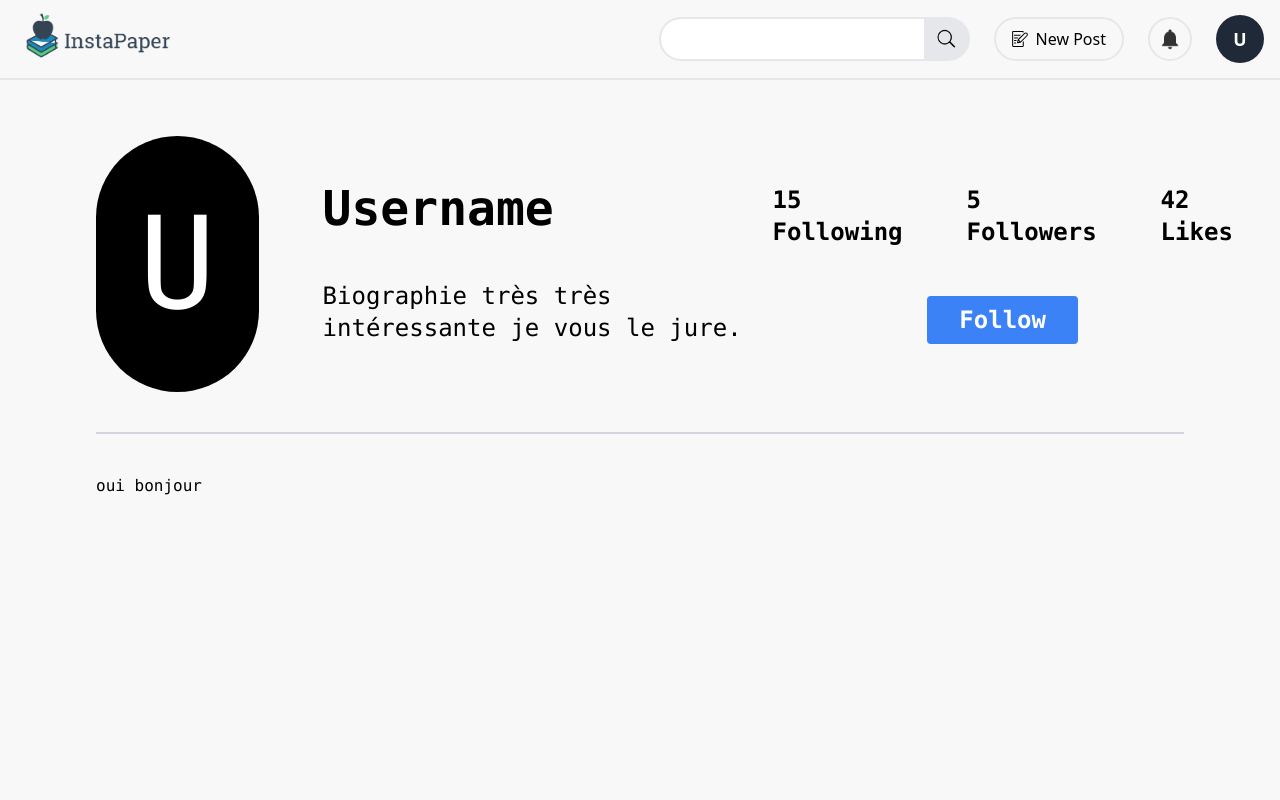
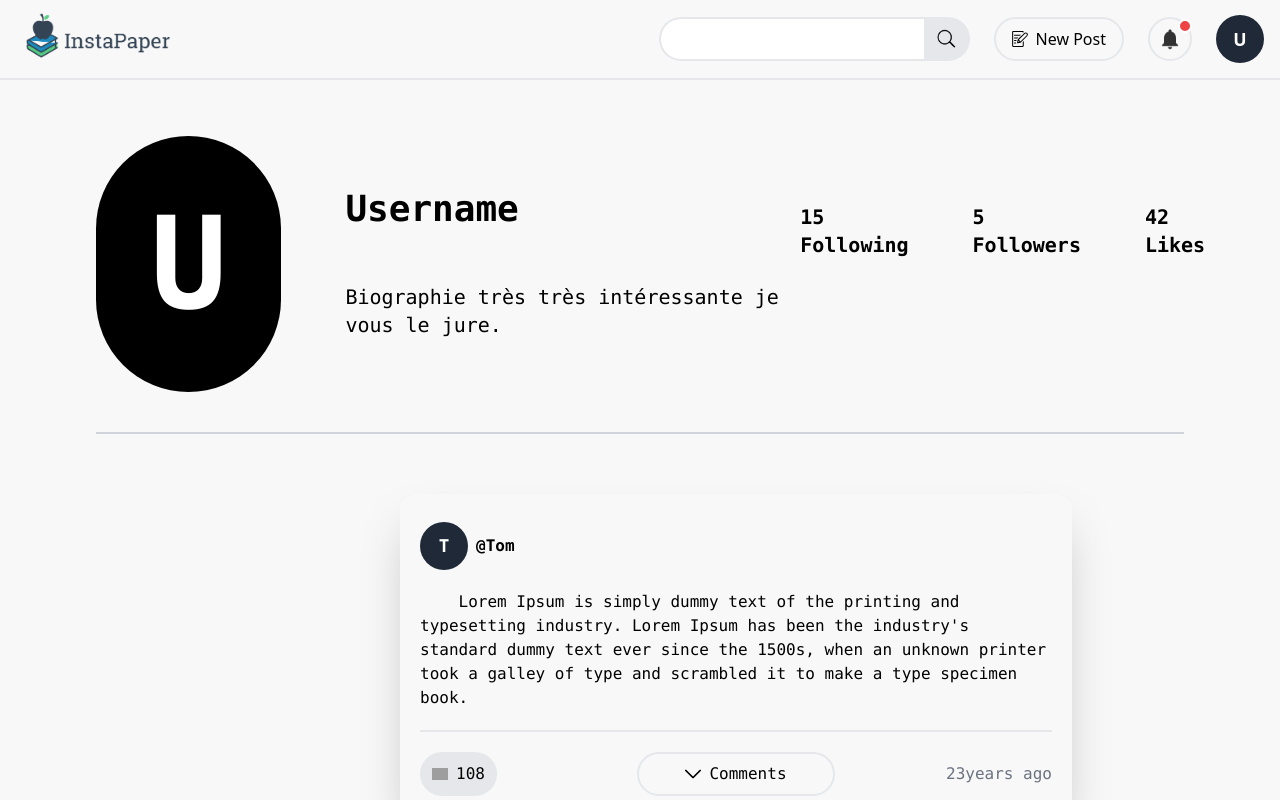
Before and after one commit to luannbertaud/GLO-2005-H23, a Next.js app in the folder sources/frontend/: page /profile in a window 1280 px wide. Shown: the top 800 px of the page. Built offline with nearby package versions, Linux system fonts and the light colour scheme; grey boxes are pictures that could not be loaded.

Commit message:
importing CitationCard to profile

```diff
--- a/sources/frontend/app/profile/page.tsx
+++ b/sources/frontend/app/profile/page.tsx
@@ -1,4 +1,5 @@
 import styles from "../page.module.css";
+import CitationCard from "@/components/CitationCard";
 
 export default function Home() {
   return (
@@ -6,36 +7,40 @@ export default function Home() {
       <div className="w-full -mt-10 font-mono">
         <div className="flex flex-row">
           <div className="bg-black rounded-full w-64 h-64 flex items-center justify-center mr-16">
-            <span className="text-white text-9xl font-medium">U</span>
+            <span className="text-white text-9xl font-bold">U</span>
           </div>
           <div className="flex flex-row mr-10">
             <div className="flex flex-col justify-evenly">
-              <p className="text-5xl font-semibold">
+              <p className="text-4xl font-semibold">
                 Username
               </p>
-              <p className="text-2xl">
+              <p className="text-xl">
                 Biographie très très intéressante je vous le jure.
               </p>
             </div>
           </div>
           <div className="flex flex-row w-1/3 justify-center">
             <div className="flex flex-col justify-evenly">
-              <div className="flex flex-row space-x-16 text-2xl font-semibold">
+              <div className="flex flex-row space-x-16 text-xl font-semibold">
                 <p>15 Following</p>
                 <p>5 Followers</p>
                 <p>42 Likes</p>
               </div>
               <div className="flex justify-center">
-                  <button className="bg-blue-500 hover:bg-blue-600 active:bg-blue-700 text-white text-2xl font-bold py-2 px-8 rounded">
+                  {/* <button className="bg-blue-500 hover:bg-blue-600 active:bg-blue-700 text-white text-2xl font-bold py-2 px-8 rounded">
                     Follow
-                  </button>
+                  </button> */}
               </div>
             </div>
           </div>
         </div>
         <div className="border border-gray-300 my-10"></div>
-        <div>
-          oui bonjour
+        <div className="grid grid-row-1 gap-12 w-screen h-screen max-h-screen overflow-y-scroll items-center justify-center pt-5">
+            <CitationCard/>
+            <CitationCard/>
+            <CitationCard/>
+            <CitationCard/>
+            <CitationCard/>
         </div>
       </div>
     </main>
--- a/sources/frontend/components/NavBar.tsx
+++ b/sources/frontend/components/NavBar.tsx
@@ -39,12 +39,13 @@ export default function NavBar() {
                     <img src={"/search.png"} className={"w-5 text-gray-400"} alt={""}/>
                 </button>
             </div>
-            <button className={`w-fit h-11 rounded-full border-2 p-2 px-4 inline-flex items-center justify-center gap-2`}>
+            <button className={`w-fit h-11 rounded-full border-2 p-2 px-4 inline-flex items-center justify-center gap-2 hover:bg-gray-100 active:bg-gray-200`}>
                 <img src={"/write.svg"} className={"w-4 text-gray-400"} alt={""}/>
                 New Post
             </button>
-            <button className={`w-fit h-11 rounded-full border-2 p-2 px-2 inline-flex items-center justify-center`}>
+            <button className={`w-fit h-11 rounded-full border-2 p-2 px-2 inline-flex items-center justify-center relative hover:bg-gray-100 active:bg-gray-200`}>
                 <img src={"/notification.png"} className={"w-6 opacity-80"} alt={""}/>
+                <span className="top-0 left-7 absolute  w-3.5 h-3.5 bg-red-500 border-2 border-white rounded-full"></span>
             </button>
             <button className={"bg-gray-800 rounded-full w-12 h-12 text-white justify-center flex items-center font-bold text-[110%] relative"} onClick={() => toggleMenu(undefined)}>
                 U
--- a/sources/frontend/package.json
+++ b/sources/frontend/package.json
@@ -12,6 +12,7 @@
     "@types/node": "18.15.11",
     "@types/react": "18.0.33",
     "@types/react-dom": "18.0.11",
+    "@varld/popover": "^0.1.0",
     "eslint": "8.37.0",
     "eslint-config-next": "13.2.4",
     "next": "13.2.4",
```
Also changed, not shown: 1 other file (tests, documents, lock files or other folders).
